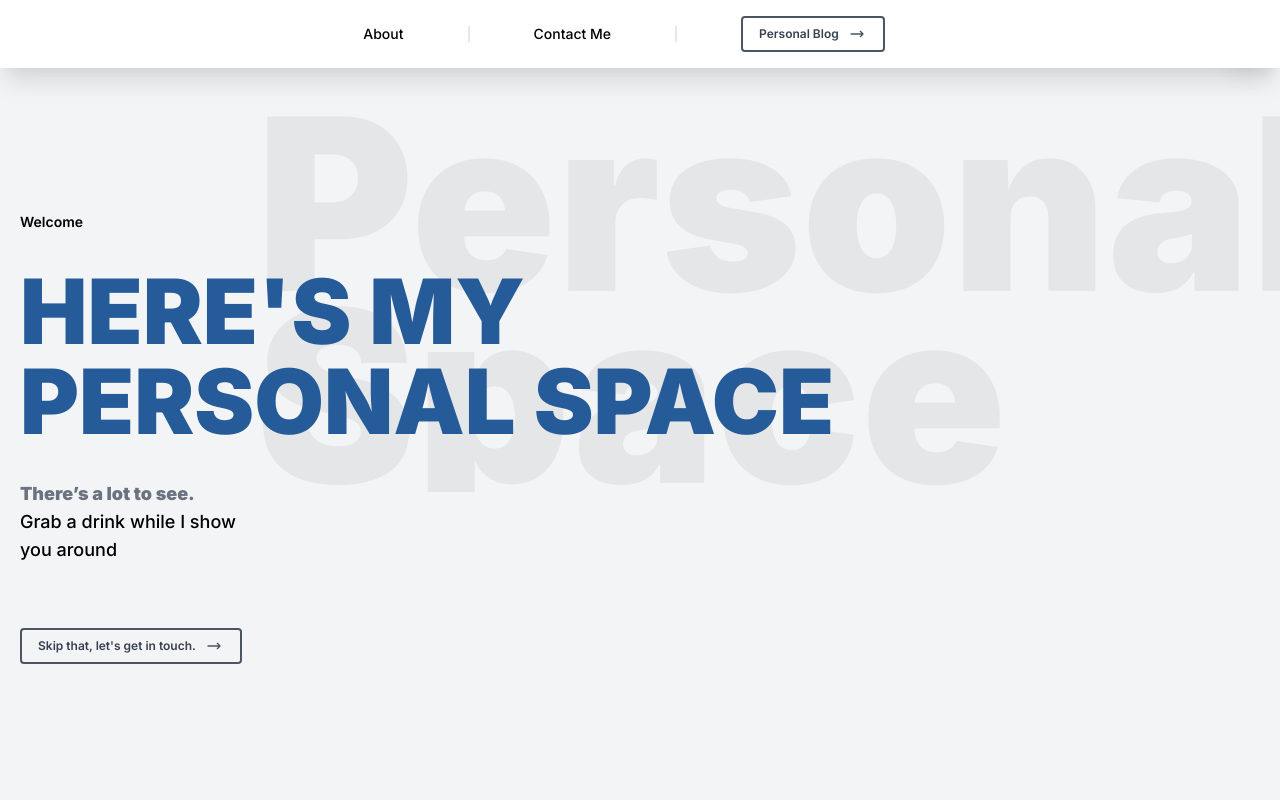
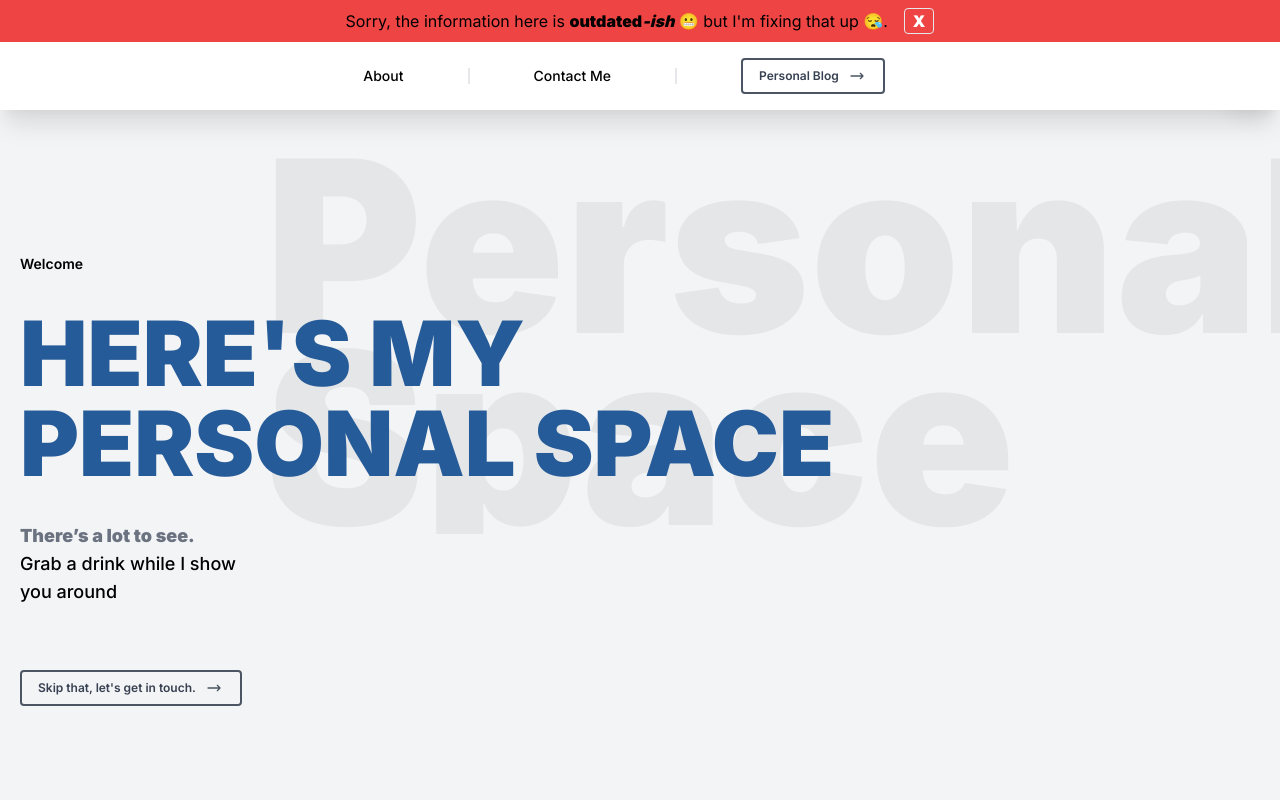
Before and after one commit to frankchoongsaeng/portfolio, a Next.js app: page / in a window 1280 px wide. Shown: the top 800 px of the page. Built offline with nearby package versions, Linux system fonts and the light colour scheme.

Commit message:
added outdated info alert

```diff
--- a/pages/_app.jsx
+++ b/pages/_app.jsx
@@ -1,7 +1,47 @@
+import { useEffect, useState } from 'react'
+
 import '../styles/globals.css'
 
 function MyApp({ Component, pageProps }) {
-  return <Component {...pageProps} />
+
+  const [shouldSeeOutdatedAlert, setShouldSeeOutdatedAlert] = useState(false)
+
+  const closeAlert = () => {
+    localStorage.setItem("seen-outdated-alert", "true")
+    setShouldSeeOutdatedAlert(false)
+  }
+
+  useEffect(() => {
+    const seenOutdatedAlert = localStorage.getItem("seen-outdated-alert")
+    if (seenOutdatedAlert === null) {
+      // not yet seen the outdated alert. show it
+      setShouldSeeOutdatedAlert(true)
+    }
+  }, [])
+
+  return (
+    <>
+      { shouldSeeOutdatedAlert && <OutdatedAlert onClose={closeAlert} /> }
+      <Component {...pageProps} />
+    </>
+  )
+}
+
+
+function OutdatedAlert({ onClose }) {
+
+  return (
+    <div className='bg-red-500 text-black text-center p-2'>
+      <span>Sorry, the information here is <b>outdated<i>-ish</i></b> 😬 but I'm fixing that up 😪.</span>
+      <span className='p-2' />
+      <span
+        className='inline-flex items-center gap-1 text-white px-2 border rounded font-extrabold cursor-pointer hover:shadow-lg hover:bg-white hover:text-black'
+        onClick={onClose}
+      >
+        X
+      </span>
+    </div>
+  )
 }
 
 export default MyApp
```
Also changed, not shown: .gitpod.yml (added).
